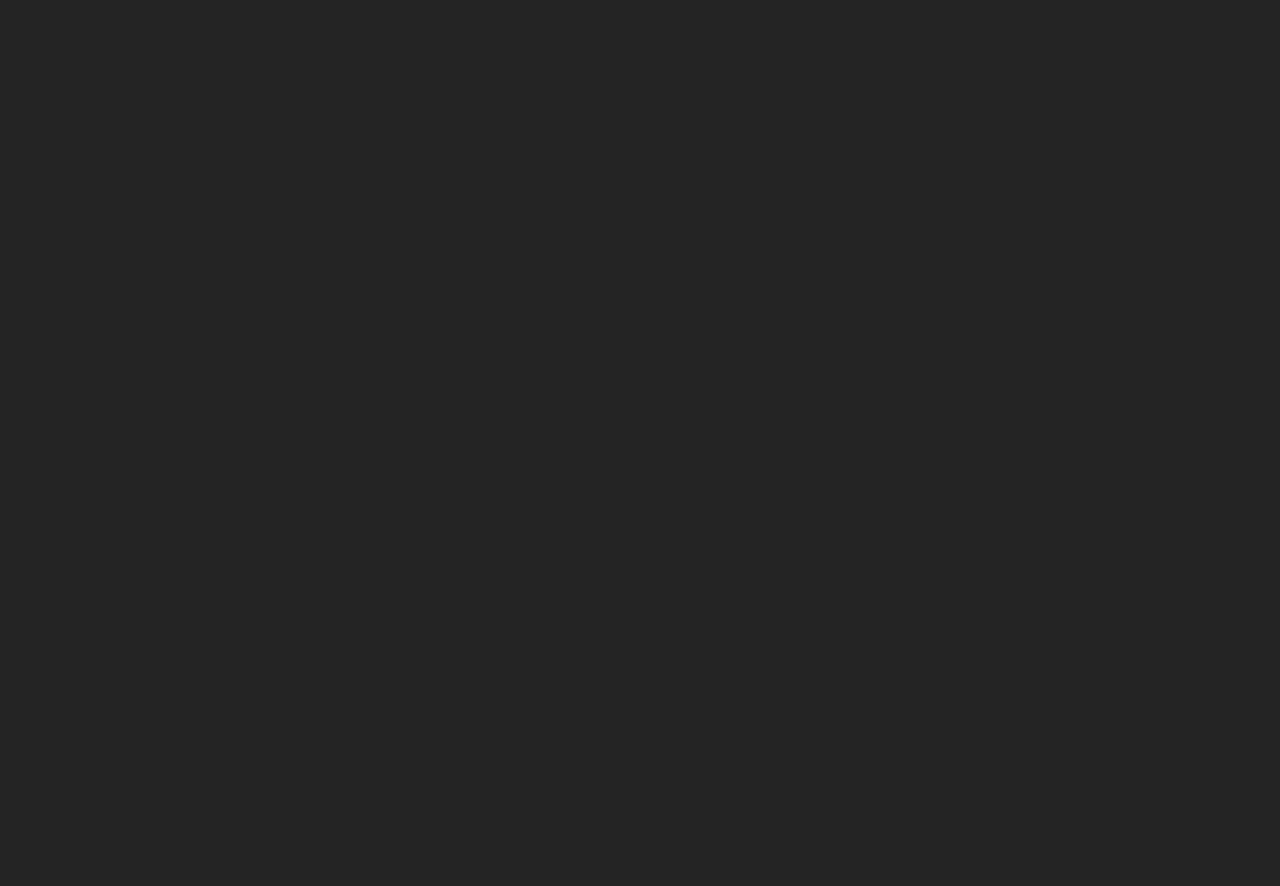
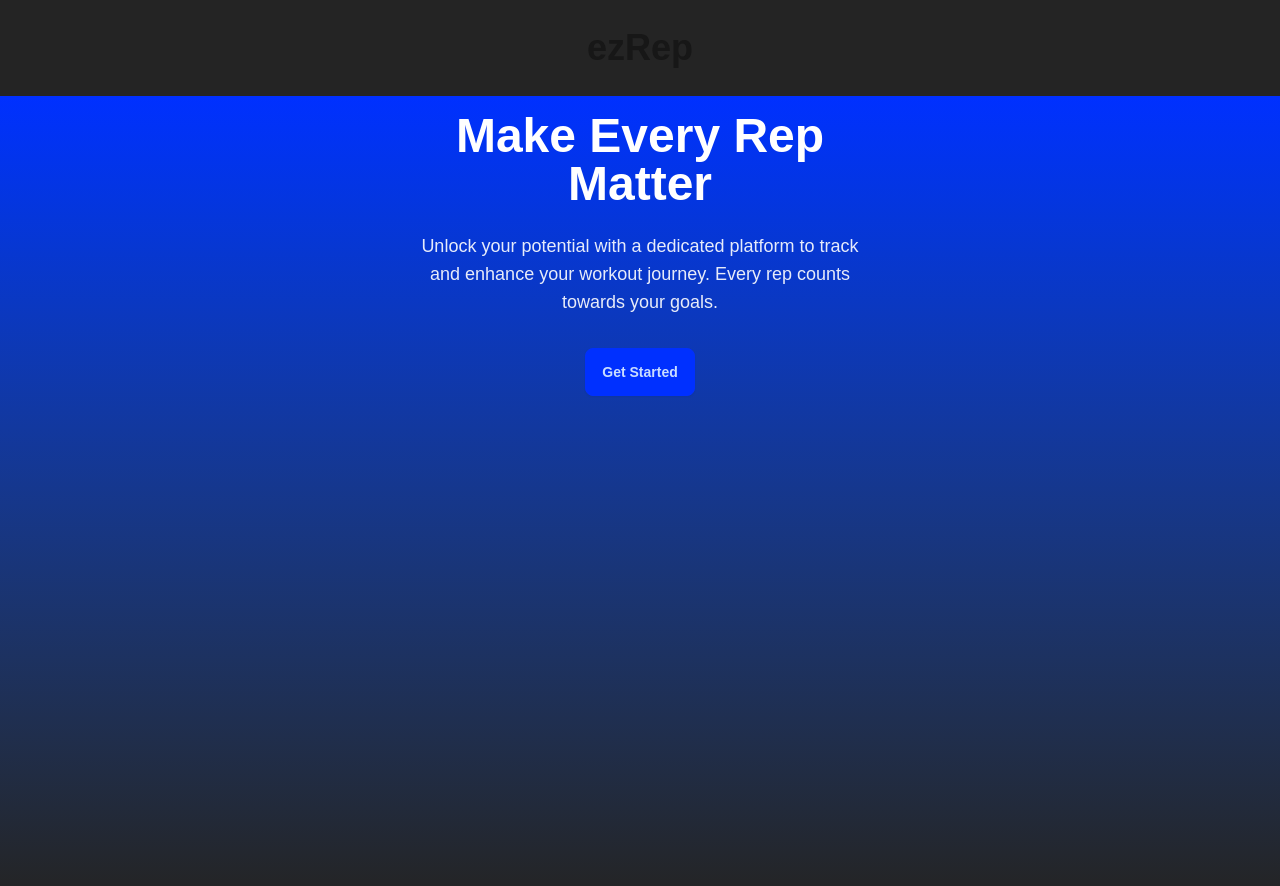
Before and after one commit to markkmagedd/ezRep, a Next.js app in the folder client/: page / in a window 1280 px wide. Shown: the top 886 px of the page. Before the commit the page ends 800 px from the top, so only its background shows below. Built offline with nearby package versions, Linux system fonts and the light colour scheme.

Commit message:
fixed some issues

```diff
--- a/client/app/page.jsx
+++ b/client/app/page.jsx
@@ -4,7 +4,26 @@ import LoginCard from "../components/LoginCard";
 export default function Home() {
   return (
     <>
-      <main></main>
+      <Navbar />
+      <main className="bg-gradient-to-t from-base-100 to-primary min-h-screen">
+        <div className="hero bg-base-200 bg-transparent justify-items-center">
+          <div className="hero-content text-center">
+            <div className="max-w-md">
+              {/* Slogan */}
+              <h1 className="text-5xl font-extrabold text-white mb-6">
+                Make Every Rep Matter
+              </h1>
+              {/* Catchy Description */}
+              <p className="text-lg text-white opacity-90 mb-8">
+                Unlock your potential with a dedicated platform to track and
+                enhance your workout journey. Every rep counts towards your
+                goals.
+              </p>
+              <button className="btn btn-primary">Get Started</button>
+            </div>
+          </div>
+        </div>
+      </main>
     </>
   );
 }
```
